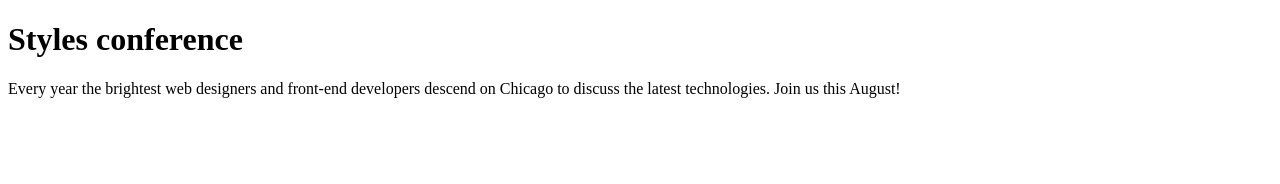
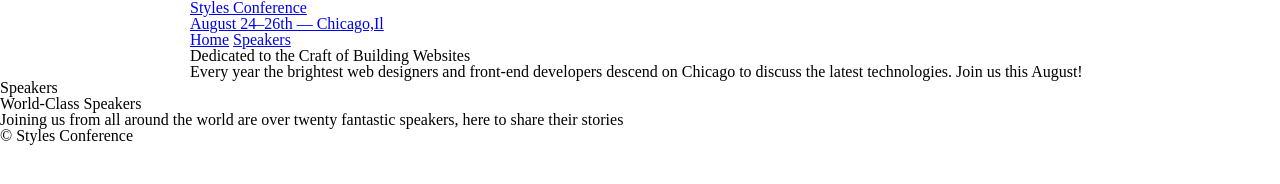
Before and after one commit to hpunnoose/style-conference, a plain HTML site: page index.html in a window 1280 px wide. Drawn offline with Linux system fonts and the light colour scheme.

Commit message:
in practice

```diff
--- /dev/null
+++ b/assets/stlye sheets/main.css
@@ -0,0 +1,151 @@
+/* http://meyerweb.com/eric/tools/css/reset/
+   v2.0 | 20110126
+   License: none (public domain)
+*/
+
+html,
+body,
+div,
+span,
+applet,
+object,
+iframe,
+h1,
+h2,
+h3,
+h4,
+h5,
+h6,
+p,
+blockquote,
+pre,
+a,
+abbr,
+acronym,
+address,
+big,
+cite,
+code,
+del,
+dfn,
+em,
+img,
+ins,
+kbd,
+q,
+s,
+samp,
+small,
+strike,
+strong,
+sub,
+sup,
+tt,
+var,
+b,
+u,
+i,
+center,
+dl,
+dt,
+dd,
+ol,
+ul,
+li,
+fieldset,
+form,
+label,
+legend,
+table,
+caption,
+tbody,
+tfoot,
+thead,
+tr,
+th,
+td,
+article,
+aside,
+canvas,
+details,
+embed,
+figure,
+figcaption,
+footer,
+header,
+hgroup,
+menu,
+nav,
+output,
+ruby,
+section,
+summary,
+time,
+mark,
+audio,
+video {
+  margin: 0;
+  padding: 0;
+  border: 0;
+  font-size: 100%;
+  font: inherit;
+  vertical-align: baseline;
+}
+/* HTML5 display-role reset for older browsers */
+article,
+aside,
+details,
+figcaption,
+figure,
+footer,
+header,
+hgroup,
+menu,
+nav,
+section {
+  display: block;
+}
+body {
+  line-height: 1;
+}
+ol,
+ul {
+  list-style: none;
+}
+blockquote,
+q {
+  quotes: none;
+}
+blockquote:before,
+blockquote:after,
+q:before,
+q:after {
+  content: "";
+  content: none;
+}
+table {
+  border-collapse: collapse;
+  border-spacing: 0;
+}
+
+/*
+=================================================
+Grid
+=================================================
+*/
+
+*,
+*:before,
+*:after {
+  -webkit-box-sizing:border-box;
+  -moz-box-sizing:border-box;
+  box-sizing:border-box;
+
+}
+
+.container{
+  margin:0 auto;
+  padding-left: 30px;
+  padding-right: 30px;
+  width: 960px;
+}
--- a/index.html
+++ b/index.html
@@ -4,9 +4,38 @@
     <head>
         <meta charset="utf-8">
         <title>Styles Conference</title>
+        <link rel="stylesheet" href="assets/stlye sheets/main.css">
     </head>
         <body>
-            <h1>Styles conference</h1>
-            <p>Every year the brightest web designers and front-end developers descend on Chicago to discuss the latest technologies. Join us this August! </p>
+            <h1>
+                <a href="index.html"Styles conference</a
+            </h1>
+
         </body>
 </html>
+<header class="container">
+    <h1>Styles Conference</h1>
+    <h3>August 24&ndash;26th &mdash; Chicago,Il</h3>
+    <nav>
+        <a href="index.html">Home</a>
+        <a href="speakers.html">Speakers</a>
+    </nav>
+</header>
+
+<section class="container">
+    <h2>Dedicated to the Craft of Building Websites</h2>
+    <p>Every year the brightest web designers and front-end developers descend on Chicago to discuss the latest technologies. Join us this August!</p>
+</section>
+<section>
+
+    <section>
+        <h5>Speakers</h5>
+        <h3>World-Class Speakers</h3>
+        <p>Joining us from all around the world are over twenty fantastic speakers, here to share their stories</p>
+    </section>
+
+
+</section>
+<footer>
+    <small>&copy; Styles Conference</small>
+</footer>
```
